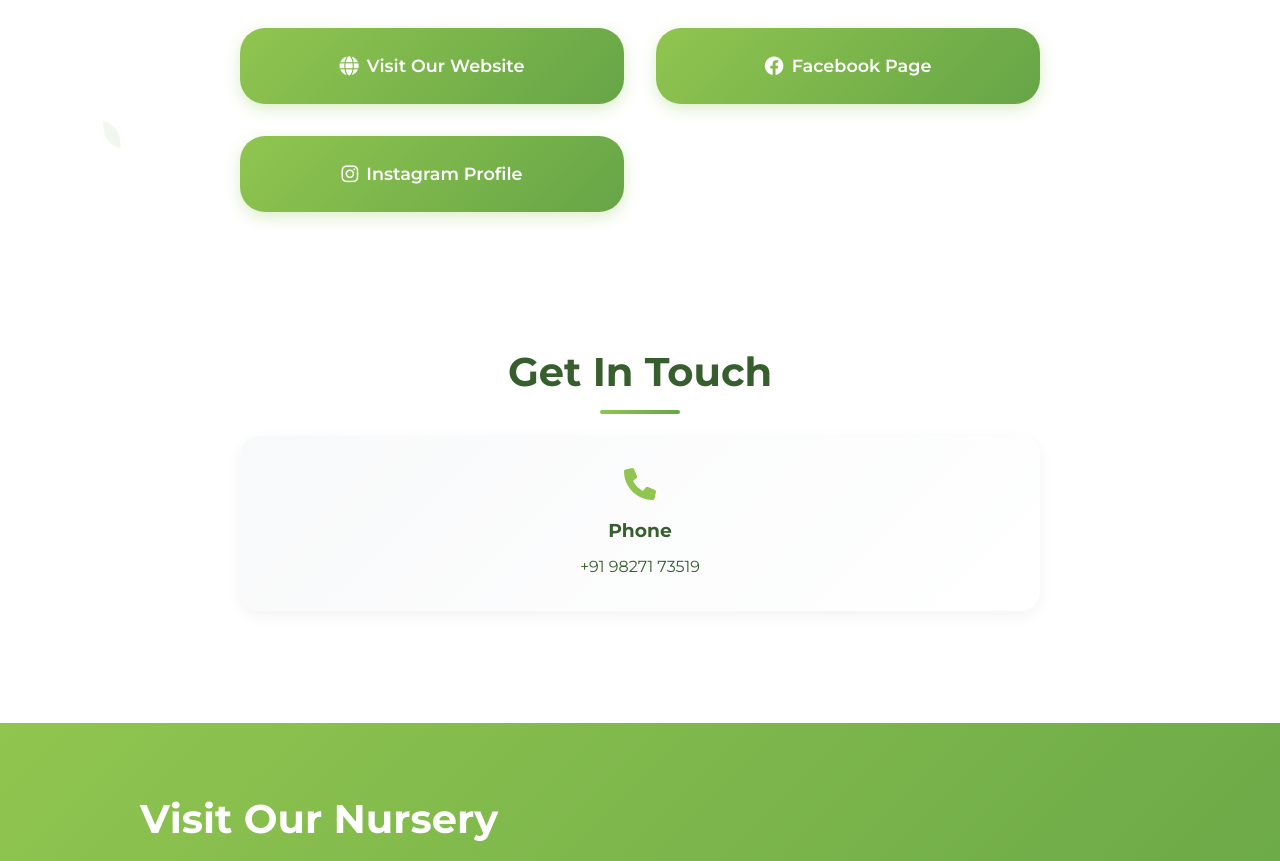
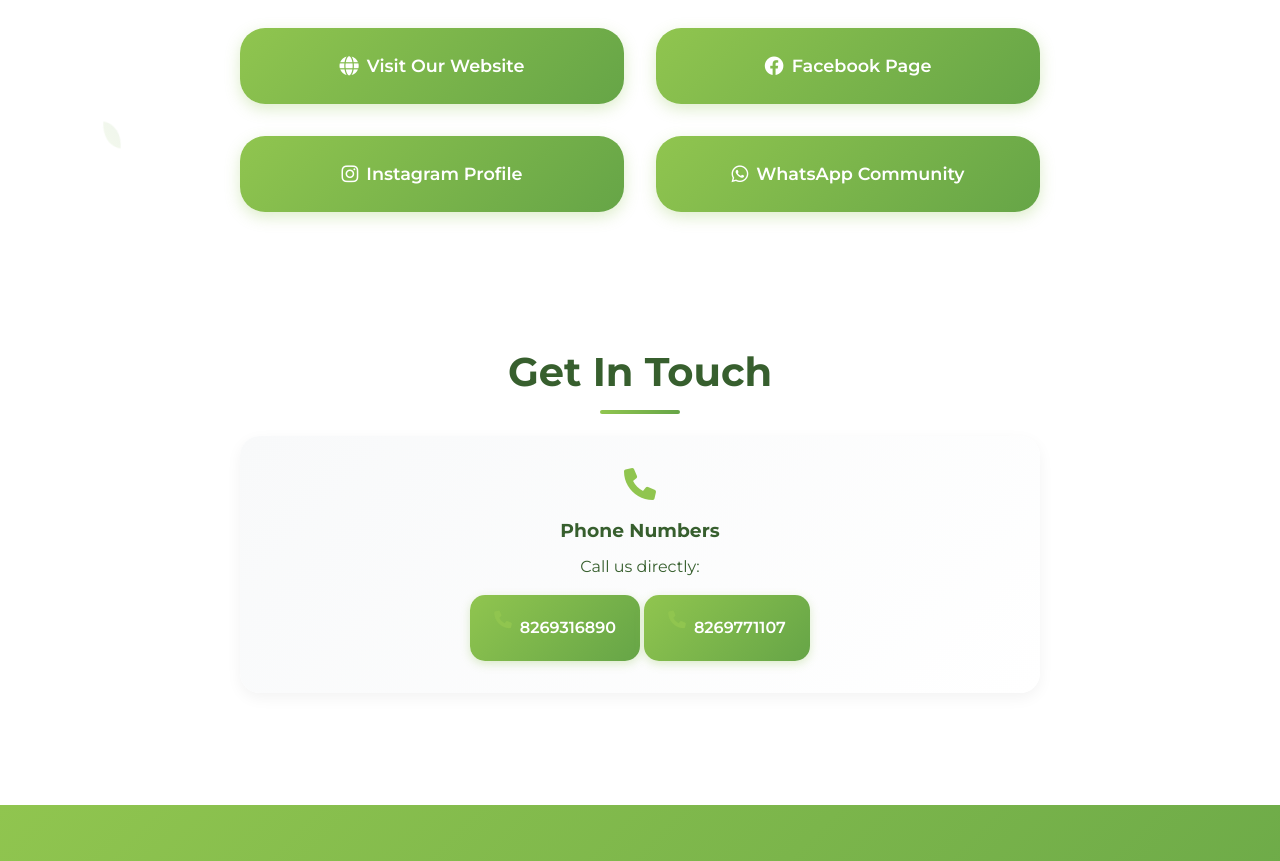
Before and after one commit to evodevsofficial/raja-link, a plain HTML site: page index.html in a window 1280 px wide. Shown: the part 400-1261 px from the top of the page. Drawn offline with Linux system fonts and the light colour scheme.

Commit message:
Update index.html

```diff
--- a/index.html
+++ b/index.html
@@ -323,20 +323,28 @@
         }
 
         .contact-button {
-            display: inline-block;
-            padding: 1rem 2rem;
-            background: linear-gradient(135deg, var(--medium-green), var(--dark-green));
+            display: inline-flex;
+            align-items: center;
+            justify-content: center;
+            padding: 1rem 1.5rem;
+            background: linear-gradient(135deg, var(--primary-green), var(--medium-green));
             color: var(--white);
             text-decoration: none;
-            border-radius: 25px;
+            border-radius: 15px;
             font-weight: 600;
             transition: all 0.3s ease;
-            box-shadow: 0 5px 15px rgba(102, 165, 71, 0.3);
+            box-shadow: 0 3px 10px rgba(144, 197, 79, 0.3);
+            margin-top: 1rem;
         }
 
         .contact-button:hover {
-            transform: translateY(-3px);
-            box-shadow: 0 8px 25px rgba(102, 165, 71, 0.4);
+            transform: translateY(-2px);
+            box-shadow: 0 5px 15px rgba(144, 197, 79, 0.4);
+        }
+
+        .contact-button i {
+            margin-right: 0.5rem;
+            font-size: 1.1rem;
         }
 
         /* Location Section */
@@ -549,6 +557,11 @@
                 <i class="fab fa-instagram"></i>
                 Instagram Profile
             </a>
+            <!-- Added WhatsApp Community button -->
+            <a href="https://chat.whatsapp.com/your-community-link" class="link-button">
+                <i class="fab fa-whatsapp"></i>
+                WhatsApp Community
+            </a>
         </div>
     </section>
 
@@ -557,10 +570,19 @@
         <div class="contact-container">
             <h2>Get In Touch</h2>
             <div class="contact-info">
+                <!-- Updated phone numbers with clickable dial buttons -->
                 <div class="contact-item">
                     <i class="fas fa-phone"></i>
-                    <h3>Phone</h3>
-                    <p>+91 98271 73519</p>
+                    <h3>Phone Numbers</h3>
+                    <p>Call us directly:</p>
+                    <a href="tel:+918269316890" class="contact-button">
+                        <i class="fas fa-phone"></i>
+                        8269316890
+                    </a>
+                    <a href="tel:+918269771107" class="contact-button">
+                        <i class="fas fa-phone"></i>
+                        8269771107
+                    </a>
                 </div>
             </div>
         </div>
@@ -574,9 +596,9 @@
                 <div class="location-details">
                     <h3>Address</h3>
                     <p>Raja Nursery, Magarpara Rd, Jarahbhata, Bilaspur, Chhattisgarh 495001</p>
-
+                </div>
             </div>
-
+        </div>
     </section>
 
     <!-- Footer -->
```
